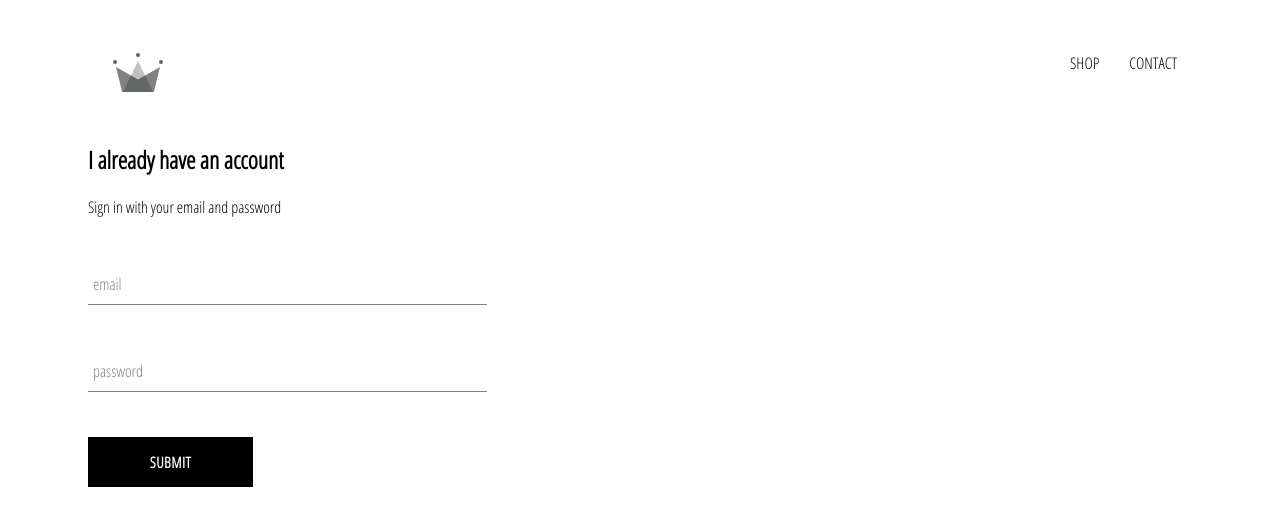
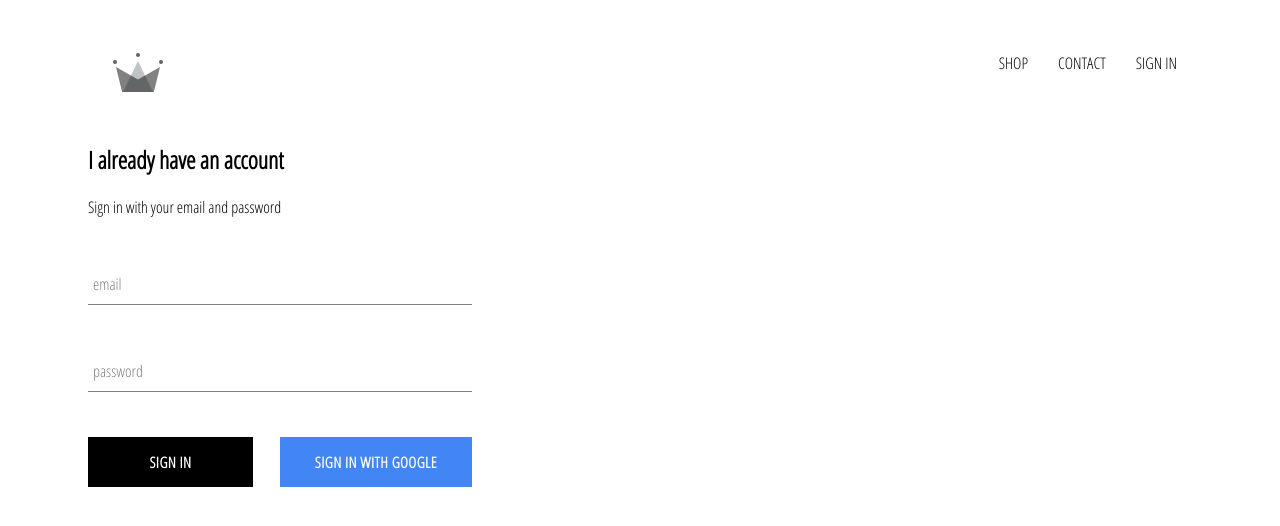
Before and after one commit to namangirdhar16/e-kart, a React (Create React App) app: page /signin in a window 1280 px wide. Shown: the top 526 px of the page. Built offline with nearby package versions, Linux system fonts and the light colour scheme; no server answers.

Commit message:
integrated firebase signin with google and styling done

```diff
--- a/package.json
+++ b/package.json
@@ -6,9 +6,11 @@
     "@testing-library/jest-dom": "^5.11.9",
     "@testing-library/react": "^11.2.5",
     "@testing-library/user-event": "^12.7.0",
+    "firebase": "^8.2.7",
     "node-sass": "^5.0.0",
     "react": "^17.0.1",
     "react-dom": "^17.0.1",
+    "react-router-dom": "^5.2.0",
     "react-scripts": "4.0.2",
     "web-vitals": "^1.1.0"
   },
--- a/src/App.css
+++ b/src/App.css
@@ -3,6 +3,9 @@ body{
     padding : 20px 80px;
 
 }
+*{
+    box-sizing: border-box;
+}
 a{
     text-decoration: none;
     color : black;
--- a/src/components/App.js
+++ b/src/components/App.js
@@ -4,7 +4,7 @@ import ShopPage from '../pages/ShopPage/ShopPage'
 import HomePage from '../pages/HomePage/HomePage'
 import '../App.css';
 import Header from './Header/Header';
-
+import {auth} from '../firebase/firebase.utils';
 import SignInSignUp from '../pages/SignInSignUp/SignInSignUp';
 
 
@@ -19,15 +19,29 @@ const HatsPage = (props) => {
 
 export default class App extends React.Component{
 
-    constructor(props)
+    state = { currentUser: null };
+
+    unsubscribeFromAuth = null;
+    componentDidMount()
     {
-        super(props);
+       this.unsubscribeFromAuth = auth.onAuthStateChanged((user)=>
+       {
+           this.setState({ currentUser: user});
+           console.log(user);
+       });
+
+    }
+    componentWillUnmount()
+    {
+        this.unsubscribeFromAuth();
     }
     render()
-    {   console.log(this.props);
+    {
+
+        console.log(this.props);
         return (<div>
             <Router>
-              <Header />
+              <Header currentUser = {this.state.currentUser} />
               <Switch>
                 <Route path = "/" exact component = {HomePage} />
                 <Route path = "/hats" exact component = {HatsPage} />
--- a/src/components/Header/Header.js
+++ b/src/components/Header/Header.js
@@ -1,10 +1,10 @@
 import React from 'react';
 import { Link } from 'react-router-dom';
 import './Header.scss';
-
+import { auth } from '../../firebase/firebase.utils.js';
 import { ReactComponent as Logo } from '../../assets/crown.svg';
 
-const Header = () => {
+const Header = ({ currentUser }) => {
     return (
         <div className = "header">
             <Link to = "/"  className = "logo-container">
@@ -17,6 +17,17 @@ const Header = () => {
                 <Link to = "/contact" className = "option">
                     CONTACT
                 </Link>
+                {
+                    currentUser ?
+                    <div onClick = {() => auth.signOut()} className = "option">
+                        SIGN OUT
+                    </div>
+                    :
+                    <Link to = "/signin" className = "option">
+                        SIGN IN
+                    </Link>
+                }
+
             </div>
         </div>
     )
--- a/src/components/custom-button/CustomButton.js
+++ b/src/components/custom-button/CustomButton.js
@@ -2,10 +2,10 @@ import React from 'react';
 import './CustomButton.scss';
 
 
-const CustomButton = ({ children , ...otherProps }) => {
+const CustomButton = ({ children , isGoogleSignIn, ...otherProps }) => {
 
      return (
-         <button className = "custom-button" {...otherProps} >
+         <button className = {`${isGoogleSignIn ? 'google-sign-in' : ''} custom-button`} {...otherProps} >
              {children}
          </button>
      )
--- a/src/components/custom-button/CustomButton.scss
+++ b/src/components/custom-button/CustomButton.scss
@@ -19,4 +19,14 @@
       color: black;
       border: 1px solid black;
     }
+
+    &.google-sign-in{
+      background-color: #4285f4;
+      color: white;
+
+      &:hover{
+        background-color: #357ae8;
+        border: none;
+      }
+    }
   }
--- a/src/components/sign-in/SignIn.js
+++ b/src/components/sign-in/SignIn.js
@@ -3,6 +3,7 @@ import React from 'react';
 import './SignIn.scss';
 import CustomButton from '../custom-button/CustomButton';
 import FormInput from '../form-input/FormInput';
+import { SignInWithGoogle } from '../../firebase/firebase.utils';
 
 class SignIn extends React.Component{
 
@@ -38,9 +39,15 @@ class SignIn extends React.Component{
                    {/* <label>Password</label> */}
                    <FormInput handleChange = {(e)=> this.onHandleChange(e)} name = "password" type = "password" label = "password" required value = {this.state.password} />
                    {/* <label>Submit</label> */}
-                   <CustomButton type = "submit">
-                       Submit
+                 <div className = "buttons">
+                  <CustomButton type = "submit">
+                       Sign In
                    </CustomButton>
+                   <CustomButton  type = "submit" isGoogleSignIn = "true" onClick = {SignInWithGoogle}>
+                      Sign in with Google
+                   </CustomButton>
+                 </div>
+
 
                </form>
            </div>
--- a/src/components/sign-in/SignIn.scss
+++ b/src/components/sign-in/SignIn.scss
@@ -6,4 +6,8 @@
     .title{
         margin: 10px 0px;
     }
+    .buttons{
+        display: flex;
+        justify-content: space-between;
+    }
 }
--- /dev/null
+++ b/src/firebase/firebase.utils.js
@@ -0,0 +1,25 @@
+import firebase from 'firebase/app';
+
+import 'firebase/auth';
+import 'firebase/firestore';
+
+const config = {
+    apiKey: "AIzaSyAVkF6GhPmZhqTjlXVTp7cl64QTHkZJhMo",
+    authDomain: "e-kart-db-2ecd2.firebaseapp.com",
+    projectId: "e-kart-db-2ecd2",
+    storageBucket: "e-kart-db-2ecd2.appspot.com",
+    messagingSenderId: "401958075335",
+    appId: "1:401958075335:web:9b200ab4c107e345be37e2",
+    measurementId: "G-DWZ4JD4S4T"
+}
+
+firebase.initializeApp(config);
+
+export const auth = firebase.auth();
+export const firestore = firebase.firestore();
+
+const provider = new firebase.auth.GoogleAuthProvider();
+provider.setCustomParameters({ prompt: 'select_account' });
+export const SignInWithGoogle = () => auth.signInWithPopup(provider);
+
+export default firebase;
```
Also changed, not shown: 1 other file (tests, documents, lock files or other folders).
